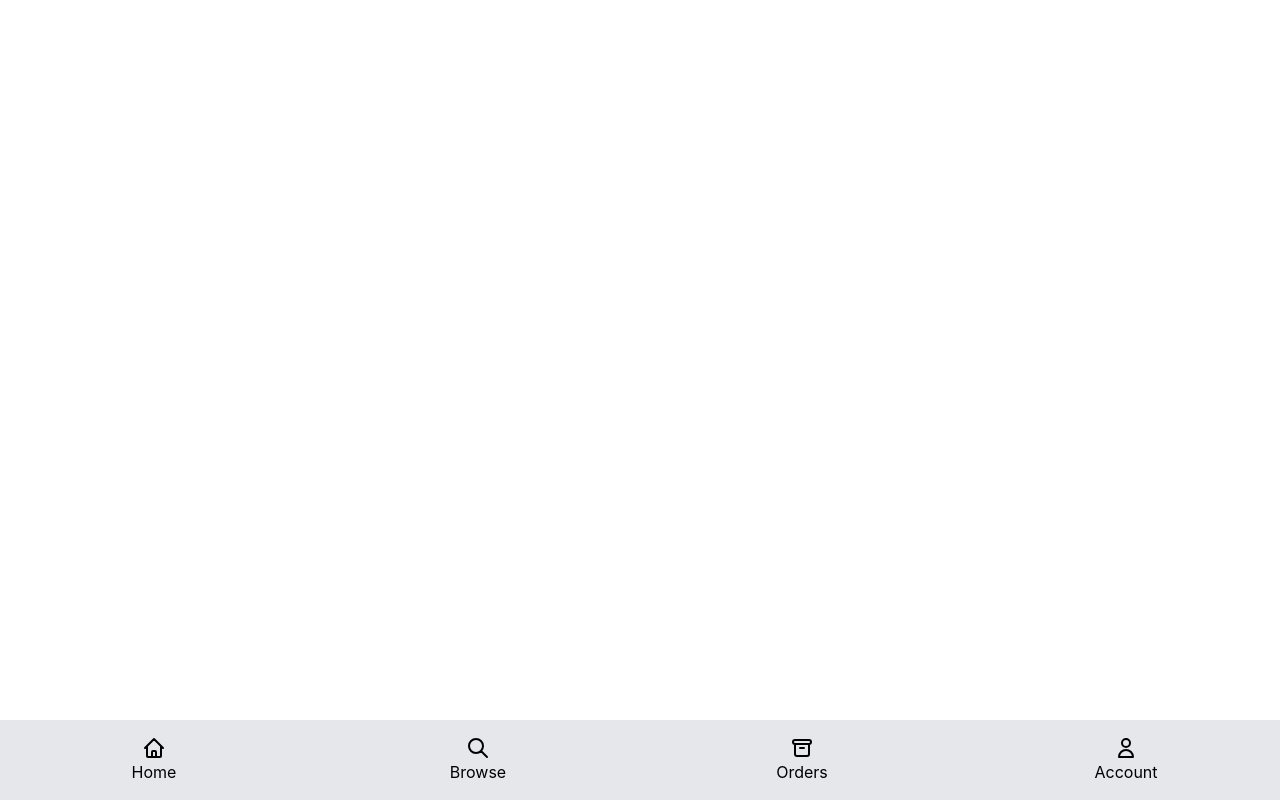
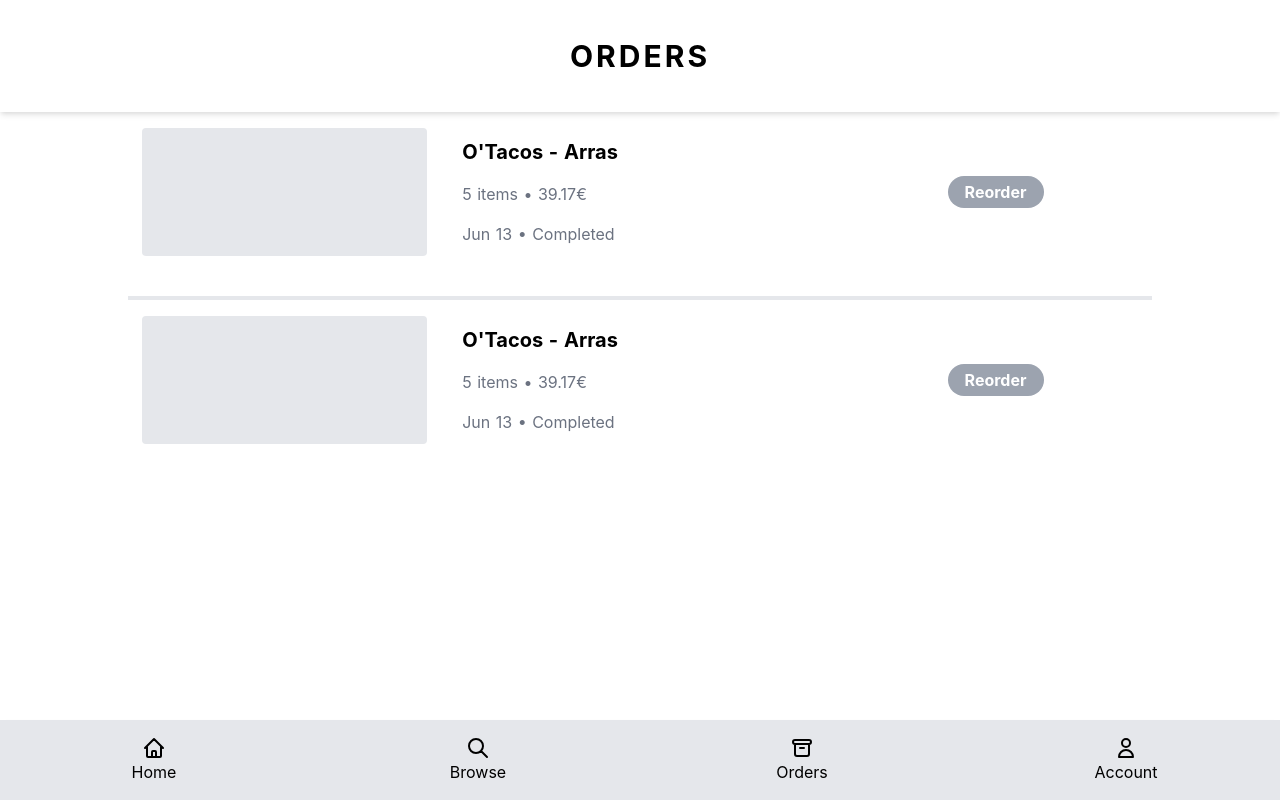
Before and after one commit to ProjetDEVCesi/Front, a Nuxt app: page /Orders in a window 1280 px wide. Built offline with nearby package versions, Linux system fonts and the light colour scheme.

Commit message:
add orders.vue + ordercard component

```diff
--- /dev/null
+++ b/components/OrderCard.vue
@@ -0,0 +1,25 @@
+<template>
+  <div class="flex justify-center my-4">
+    <div class="grid grid-cols-3 justify-items-center items-center w-5/6 h-32">
+      <div class="bg-gray-200 rounded w-4/5 h-full"></div>
+      <div class="justify-self-start">
+        <p class="font-bold text-xl">O'Tacos - Arras</p>
+        <p class="text-gray-500 my-4">5 items • 39.17€</p>
+        <p class="text-gray-500">Jun 13 • Completed</p>
+      </div>
+      <button
+        class="
+          bg-gray-400
+          text-white
+          font-bold
+          justify-center
+          rounded-full
+          w-24
+          h-8
+        "
+      >
+        Reorder
+      </button>
+    </div>
+  </div>
+</template>
--- a/pages/Orders.vue
+++ b/pages/Orders.vue
@@ -1,3 +1,20 @@
 <template>
-  <div></div>
+  <div>
+    <div class="shadow-md flex justify-center items-center w-full h-28">
+      <div class="font-bold text-3xl tracking-widest">ORDERS</div>
+    </div>
+    <OrderCard />
+    <div class="flex bg-gray-200 m-auto mt-10 w-4/5 h-1"></div>
+    <OrderCard />
+  </div>
 </template>
+
+<script>
+import OrderCard from '@/components/OrderCard'
+
+export default {
+  components: {
+    OrderCard,
+  },
+}
+</script>
```
